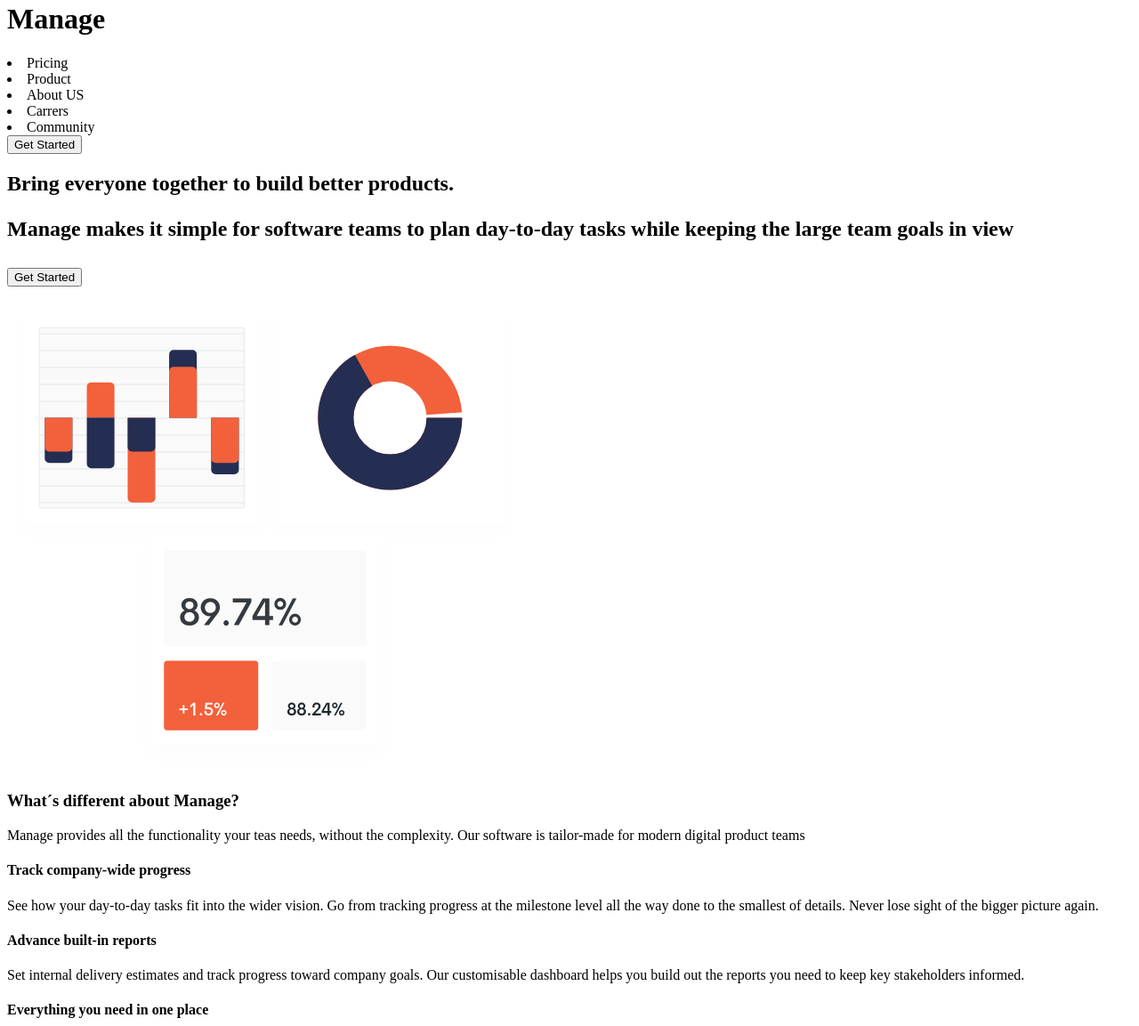
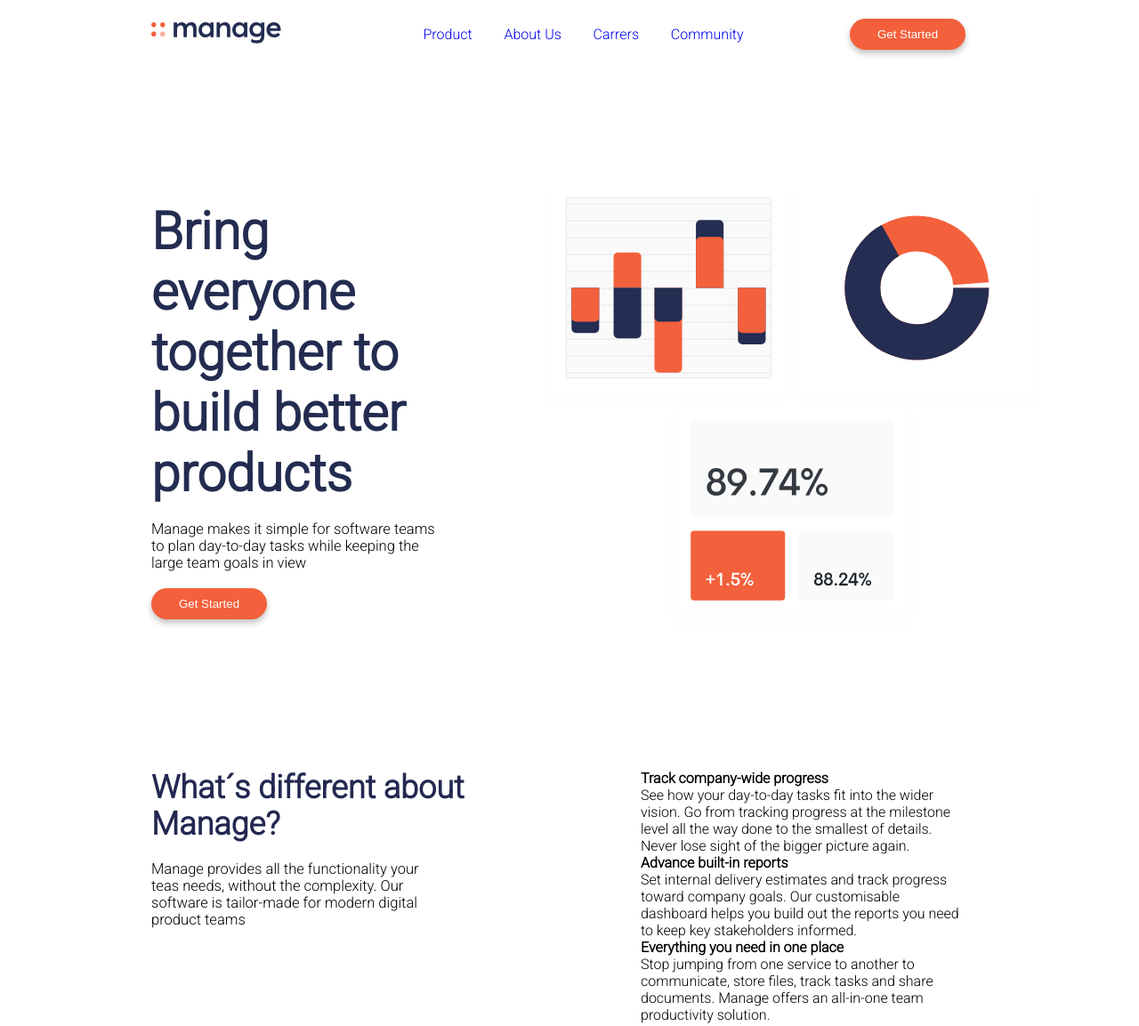
Before and after one commit to GirlesaQuinteroR/Examen_Front_End_1, a plain HTML site: page index.html in a window 1280 px wide. Shown: the part 54-1207 px from the top of the page at 89% size. Drawn offline with Linux system fonts and the light colour scheme.

Commit message:
desktop css styles first part

```diff
--- /dev/null
+++ b/css/styles.css
@@ -0,0 +1,106 @@
+@import url('https://fonts.googleapis.com/css2?family=Be+Vietnam+Pro:wght@300;400;500;600;700&family=Roboto:wght@300&display=swap');
+
+*{
+    margin: 0%;
+    box-sizing: border-box;
+}
+
+body{
+    font-family: 'Be Vietnam Pro', sans-serif;
+    font-family: 'Roboto', sans-serif;
+}
+
+
+header{
+    display: flex;
+    justify-content: space-between;
+    align-items: center;
+    padding: 75px 195px 140px 170px ;
+}
+
+header h1{
+    display: none;
+}
+
+header nav ul{
+    display: flex;
+    list-style-type: none;
+    font-weight: 500;
+    width: 400px;
+    justify-content: space-between;
+    color: #242E52;
+
+}
+
+header nav ul a{
+    text-decoration: none;
+}
+
+header nav ul a:visited{
+    text-decoration: none;
+    color: #242E52;
+}
+
+.description-figures {
+    display: flex;
+    justify-content: space-between;
+    align-items: center;
+    padding: 0px 195px 140px 170px ;
+}
+
+.description{
+    padding-right: 100px;
+}
+
+.description-figures div h2 {
+font-family: 700;
+font-size: 58px;
+line-height: 66,47px;
+color: #232C50;
+
+}
+.description-figures div p {
+    font-family: 500;
+    font-size: 16.56px;
+    width: 330px;
+}
+
+.Get-Started-Button {
+    font-weight: 500;
+    width: 130px;
+    font-size: 13,18px;
+    color: white;
+    background-color:#F3603B ;
+    border-radius: 50px;
+    padding: 10px;
+    border: none;
+    box-shadow: 0px 4px 7px rgba(0, 0, 0, 0.25);
+    cursor:pointer;
+}
+
+.description-articles{
+    display: flex;
+    justify-content: space-between;
+    padding: 0px 195px 140px 170px ;
+}
+
+h3 {
+    color: #232851;
+    font-weight: 700;
+    font-size: 36px;
+    line-height: 41.26px;
+}
+
+.differences-description{
+    padding-right: 150px;
+}
+
+.differences-description h3 {
+   width: 400px;
+}
+
+.differences-description p {
+    font-family: 500;
+    font-size: 16.56px;
+    width: 330px;
+}
--- a/index.html
+++ b/index.html
@@ -1,11 +1,13 @@
 <!DOCTYPE html>
-<html lang="en">
+<html lang="es">
 
 <head>
     <meta charset="UTF-8">
     <meta http-equiv="X-UA-Compatible" content="IE=edge">
     <meta name="viewport" content="width=device-width, initial-scale=1.0">
-    <title>manage</title>
+    <link rel="stylesheet" href="./css/styles.css">
+    <script src="https://kit.fontawesome.com/09ab4ab628.js" crossorigin="anonymous"></script>
+    <title>Manage</title>
 </head>
 
 <body>
@@ -15,30 +17,34 @@
         </div>
         <h1>Manage</h1>
         <nav>
-            <li>Pricing</li>
-            <li>Product</li>
-            <li>About US</li>
-            <li>Carrers</li>
-            <li>Community</li>
+            <ul>
+                <li> <a href="#">Product</a></li>
+                <li> <a href="#">About Us</a></li>
+                <li> <a href="#">Carrers</a></li>
+                <li> <a href="#">Community</a></li>
+            </ul>
         </nav>
         <button class="Get-Started-Button">Get Started</button>
     </header>
 
     <section class="description-figures">
         <div class="description">
-            <h2>Bring everyone together to build better products.
+            <h2>Bring everyone together to build better products</h2>
+            <br>
             <p>Manage makes it simple for software teams to plan day-to-day tasks while keeping the large team goals
                 in view </p>
+            <br>
             <button class="Get-Started-Button">Get Started</button>
         </div>
         <div class="figures">
             <img src="./imagenes/illustration-intro.svg" alt="illustration intro">
         </div>
 
-    </section class="description-articles">
-    <section>
+    </section>
+    <section class="description-articles">
         <div class="differences-description">
             <h3>What´s different about Manage? </h3>
+            <br>
             <p>Manage provides all the functionality your teas needs, without the complexity. Our software is
                 tailor-made for modern digital product teams</p>
         </div>
@@ -66,24 +72,24 @@
         <div class="three-testimonials">
             <article>
                 <img src="./imagenes/avatar-ali.png" alt="Ali">
-                <p>Ali Bravo</p>
+                <span>Ali Bravo</span>
                 <p>“Manage has supercharged our team´s workflow. The ability to maintain visibility on larger milestones
                     at all times keeps everyone motivated.”</p>
             </article>
             <article>
                 <img src="./imagenes/avatar-anisha.png" alt="Anisha">
-                <p>Ali Bravo</p>
+                <span>Ali Bravo</span>
                 <p>“We have been able to cancel so many other subscriptions since using manage. There ir no more
                     cross-channel confusion and everyone is much more focused.”</p>
             </article>
             <article>
                 <img src="./imagenes/avatar-richard.png" alt="Richard">
-                <p>Ali Bravo</p>
+                <span>Ali Bravo</span>
                 <p>“Manage allows us to provide structure and process. It keeps us organized and focused. I can´t stop
                     recommending them to everyone i talk to!”</p>
             </article>
         </div>
-        <button class="Get-Started-Button">Get Started</button>
+        <button class="Get-Started-Button bottom">Get Started</button>
     </section>
     <section class="orange-bar">
         <h3>Simplify hoy your team words today.</h3>
@@ -99,6 +105,7 @@
                 <img src="./imagenes/icon-twitter.svg" alt="twitter">
                 <img src="./imagenes/icon-pinterest.svg" alt="pinterest">
                 <img src="./imagenes/icon-instagram.svg" alt="instagram">
+                <i class="fab fa-twitter"></i>
             </div>
         </div>
 
--- a/styles.css
+++ /dev/null
@@ -1,4 +0,0 @@
-*{
-    margin: 0%;
-    box-sizing: border-box;
-}
```
Lines whose indentation alone changed are shown as unchanged.
